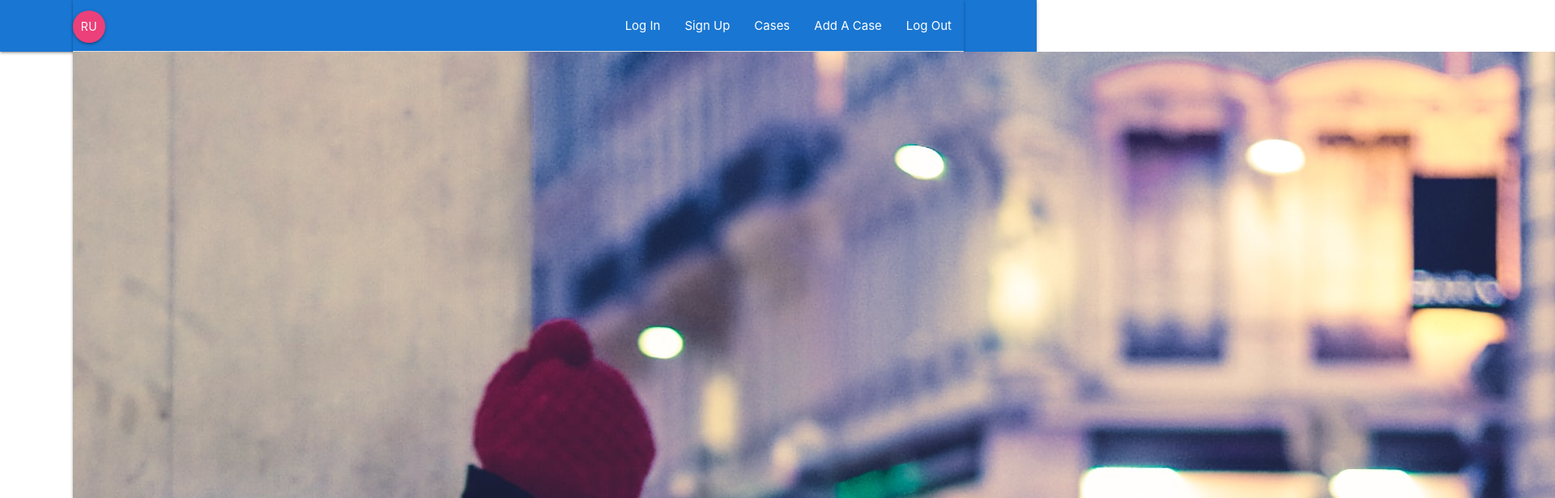
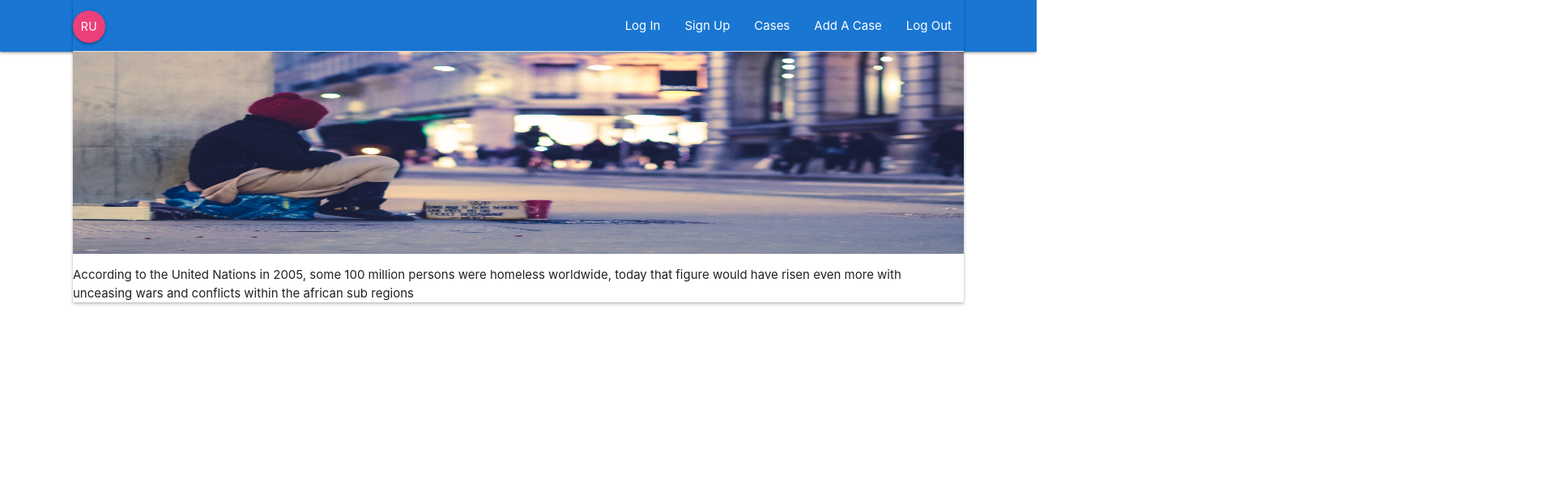
Before and after one commit to Martins-O-U/Reunion-test, a React (Create React App) app: page / in a window 1280 px wide. Shown: the top 616 px of the page at 81% size, 1920 px wide, since content can reach past the window. Built offline with nearby package versions, Linux system fonts and the light colour scheme; no server answers.

Commit message:
edited home file display

```diff
--- a/src/Components/HomePage/HomePage.js
+++ b/src/Components/HomePage/HomePage.js
@@ -4,10 +4,10 @@ import homeless from "./../../images/homeless.jpg"
 export default function Home() {
     return (
         <div className="container">
-            <div className="hero-background">
-                <img src={homeless} alt="Homeless Person" height="20%" />
+            <div className="home-background">
+                <img src={homeless} alt="Homeless Person" />
             </div>
-            <h1>This is home</h1>
+            <p>According to the United Nations in 2005, some 100 million persons were homeless worldwide, today that figure would have risen even more with unceasing wars and conflicts within the african sub regions </p>
         </div>
     )
 }
--- a/src/index.css
+++ b/src/index.css
@@ -106,27 +106,14 @@ code {
   0 2px 4px rgba(0, 0, 0, 0.24);
 }
 
-.hero-background {
-  z-index: -1;
-  /* position: absolute;
-  top: 0;
-  bottom: 0;
-  left: 0;
-  right: 0; */
+
+.home-background {
+  height: 250px;
 }
-.hero-background:before {
-      content: "";
-      display: block;
-      /* position: absolute;
-      bottom: 0;
-      left: 0;
-      top: 0;
-      right: 0; */
-      width: 80%;
-      height: 100%;
-      background: rgba(0, 0, 0, 0.75);
-      transition: 0.4s ease-out;
-      z-index: 2;
+
+.home-background img {
+  width: 100%;
+  height: 100%;
 }
 
 .icons
```
